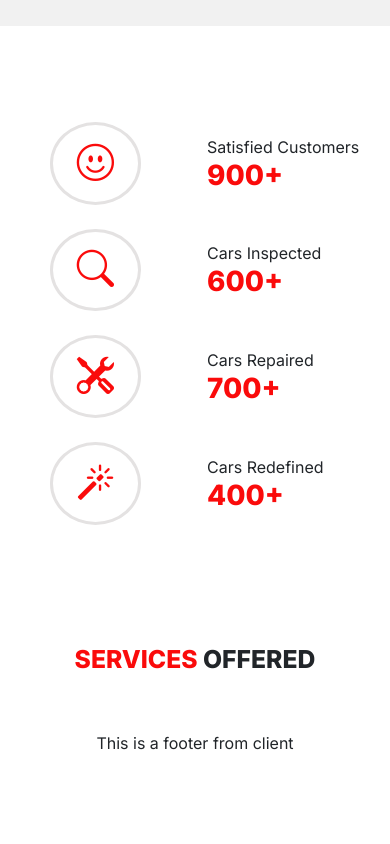
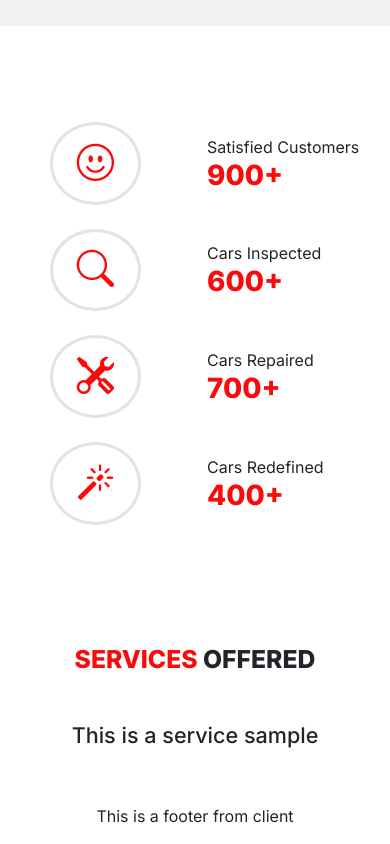
Before and after one commit to jaspherbagor/AutoConnect, a React (Create React App) app in the folder front-end/: page / in a window 390 px wide. Shown: the part 718-1562 px from the top of the page. Before the commit the page ends 1489 px from the top, so only its background shows below. Built offline with nearby package versions, Linux system fonts and the light colour scheme.

Commit message:
updated the hover effect on the get help button

```diff
--- a/front-end/src/components/pages/client/home.jsx
+++ b/front-end/src/components/pages/client/home.jsx
@@ -97,6 +97,11 @@ const Home = () => {
         </section>
         <section className="services-offered container-fluid px-md-4 px-sm-4 px-2 py-5">
             <h2 className="fw-bolder text-center"><span>SERVICES</span> OFFERED</h2>
+            <div className="row mt-5">
+                <div className="col-lg-3 col-md-3 col-sm-6">
+                    <h4>This is a service sample</h4>
+                </div>
+            </div>
 
         </section>
 
--- a/front-end/src/components/styles/client/home.css
+++ b/front-end/src/components/styles/client/home.css
@@ -39,8 +39,8 @@ html, body {
 }
 
 .get-help-btn:hover {
-    background:var(--navbar-bg);
-    color: var(--text-color-dark);
+    background:var(--text-color-dark);
+    color: var(--text-color-light);
     outline: 2px solid var(--primary-color)
 }
 /* Hero Section End */
```
